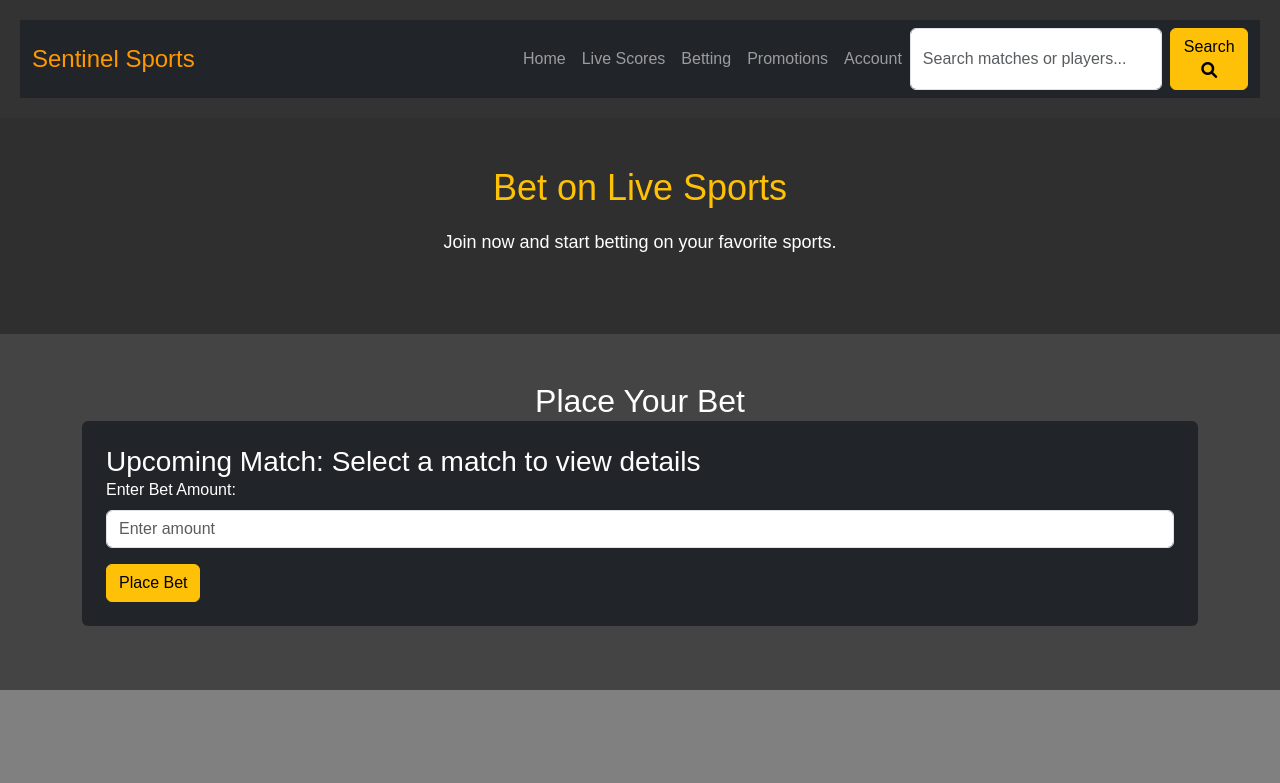
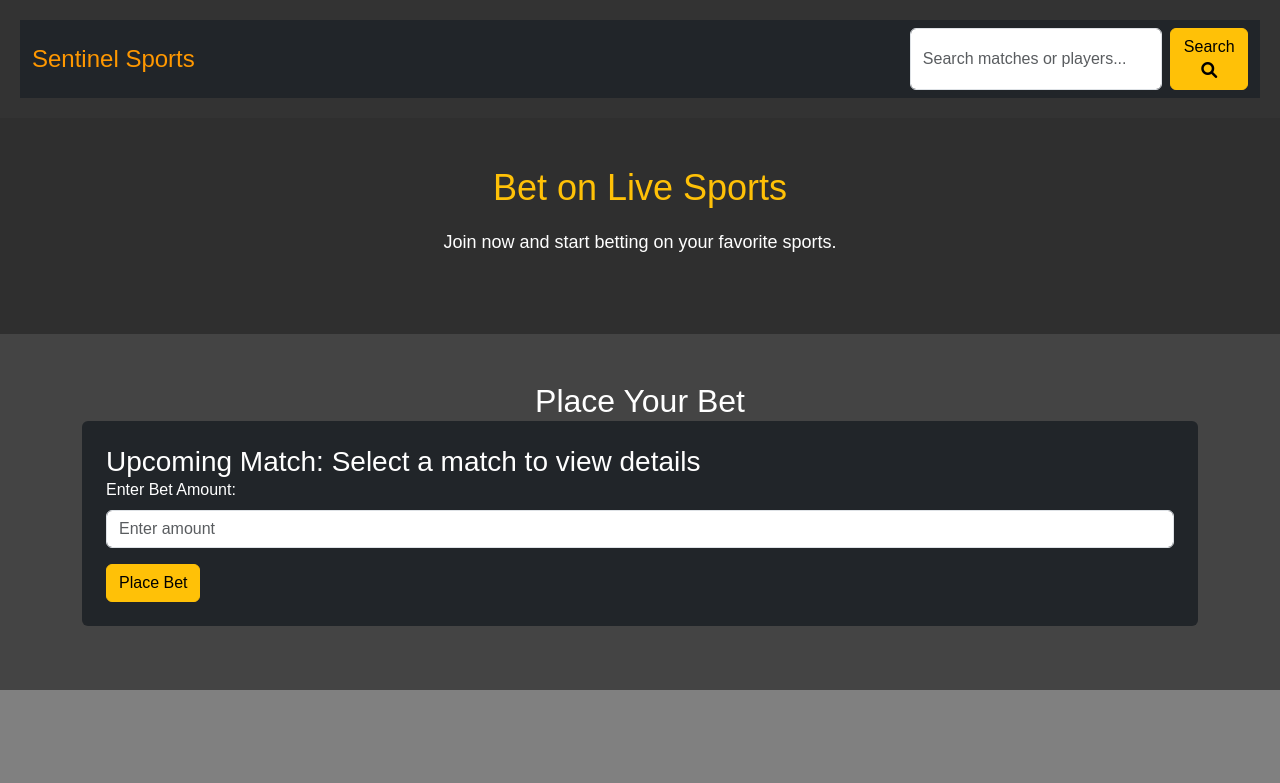
Before and after one commit to KairuMaina/Phase-1-Project--Sentinel-Sports-Website, a plain HTML site: page index.html in a window 1280 px wide. Shown: the top 783 px of the page. Drawn offline with nearby package versions, Linux system fonts and the light colour scheme; no server answers.

```diff
--- a/index.html
+++ b/index.html
@@ -21,15 +21,7 @@
                 <button class="navbar-toggler" type="button" data-bs-toggle="collapse" data-bs-target="#navbarNav" aria-controls="navbarNav" aria-expanded="false" aria-label="Toggle navigation">
                     <span class="navbar-toggler-icon"></span>
                 </button>
-                <div class="collapse navbar-collapse" id="navbarNav">
-                    <ul class="navbar-nav ms-auto">
-                        <li class="nav-item"><a class="nav-link" href="#">Home</a></li>
-                        <li class="nav-item"><a class="nav-link" href="live-score.html">Live Scores</a></li>
-                        <li class="nav-item"><a class="nav-link" href="betting.html">Betting</a></li>
-                        <li class="nav-item"><a class="nav-link" href="promotions.html">Promotions</a></li>
-                        <li class="nav-item"><a class="nav-link" href="account.html">Account</a></li>
-                    </ul>
-                </div>
+
                 <div class="d-flex">
                     <input type="text" id="search-input" class="form-control" placeholder="Search matches or players...">
                     <button class="btn btn-warning ms-2" onclick="search()">Search <i class="fas fa-search"></i></button>
```
